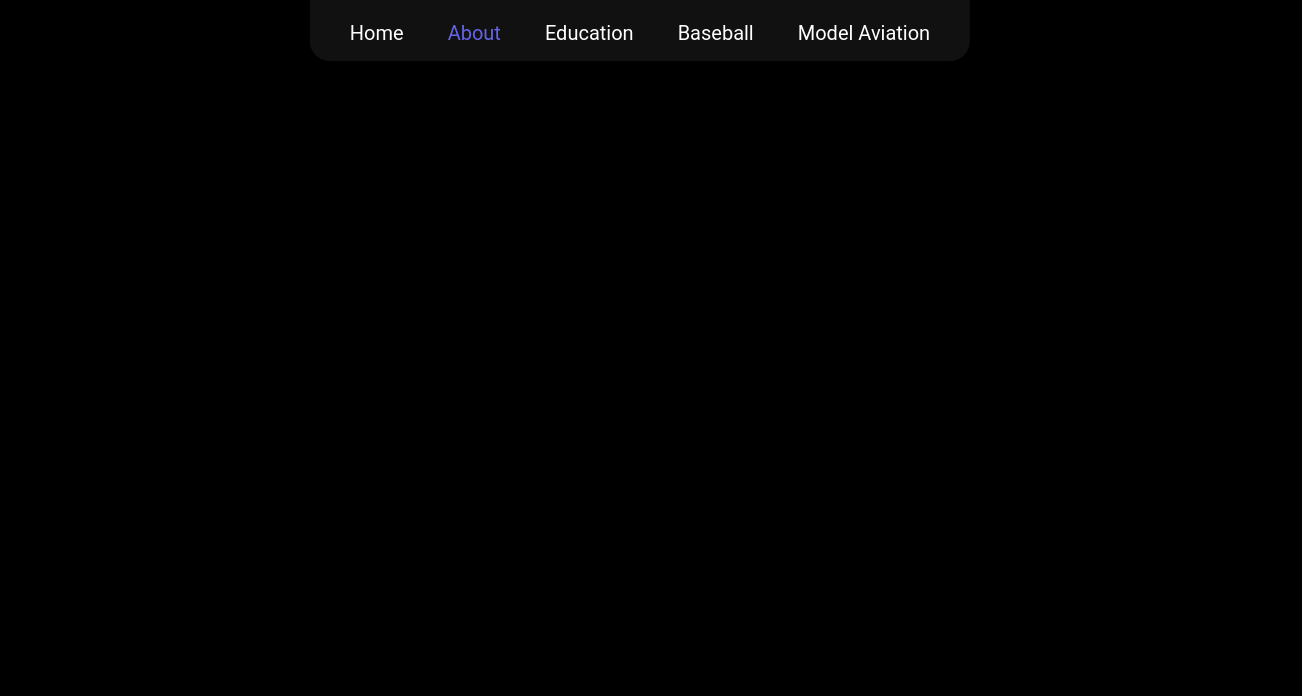
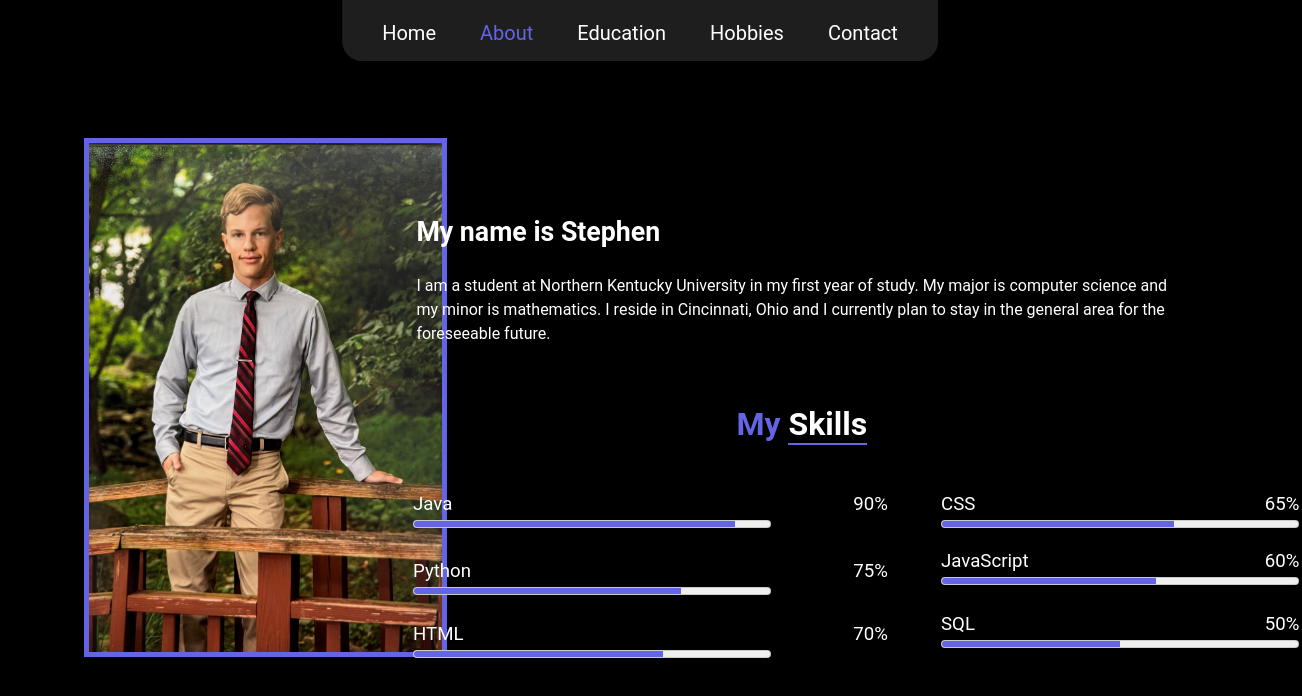
Before and after one commit to St3ve128/PersonalWebsite, a plain HTML site: page about.html in a window 1280 px wide. Shown: the whole page, 1302 px wide, since content can reach past the window. Drawn offline with Linux system fonts and the light colour scheme.

Commit message:
finished about.html

```diff
--- a/about.html
+++ b/about.html
@@ -8,17 +8,75 @@
     <link rel="stylesheet" href="css/styles.css">
   </head>
 
-  <body>
+  <body style="max-height:80vh">
     <header>
         <nav class="navbar">
           <ul>
             <li><a href="index.html">Home</a></li>
             <li><a href="about.html" class="active">About</a></li>
             <li><a href="#">Education</a></li>
-            <li><a href="#">Baseball</a></li>
-            <li><a href="#">Model Aviation</a></li>
+            <li><a href="#">Hobbies</a></li>
+            <li><a href="#">Contact</a></li>
           </ul>
         </nav>
-      </header>
+    </header>
+
+      <div style="position:relative; top:10vh; left:2vw">
+        <img src="img/pic-cropped.jpg" width="353" height="509" style="border:5px solid rgba(100, 100, 230)">
+      </div>
+
+      <h3 class="roboto-bold" style="position:relative; left:28vw; bottom:49vh; max-width:50vw">My name is Stephen</h3>
+      <p class="roboto-regular" style="position:relative; left:28vw; bottom:49vh; max-width:60vw">
+        I am a student at Northern Kentucky University in my first year of study. My major is computer science and my minor is mathematics. I reside in Cincinnati, Ohio and
+        I currently plan to stay in the general area for the foreseeable future.
+      </p>
+
+      <h2 class="roboto-bold" style="position:relative; left:53vw; bottom:45vh; max-width:25vw">
+        <span style="color:rgba(100, 100, 230)">My</span> <span style="border-bottom:2px solid rgba(100, 100, 230)">Skills</span>
+      </h2>
+      <table style="position:relative; left:27.5vw; bottom:43vh">
+        <tr height="50px">
+            <td width="475">
+                <label for="java" class="roboto-regular" style="font-size:14pt; display:flex; justify-content:space-between;">
+                    Java<span class="roboto-regular">90%</span>
+                </label>
+                <meter name="java" id="java" value="90" max="100" style="width:28vw; accent-color:rgba(100, 100, 230)"></meter>
+            </td>
+            <td style="padding-left:50px">
+                <label for="css" class="roboto-regular" style="font-size:14pt; display:flex; justify-content:space-between;">
+                    CSS<span class="roboto-regular">65%</span>
+                </label>
+                <meter name="css" id="css" value="65" max="100" style="width:28vw; accent-color:rgba(100, 100, 230)"></meter>
+            </td>
+        </tr>
+        <tr>
+            <td style="padding-top:20px">
+                <label for="python" class="roboto-regular" style="font-size:14pt; display:flex; justify-content:space-between;">
+                    Python<span class="roboto-regular">75%</span>
+                </label>
+                <meter name="python" id="python" value="75" max="100" style="width:28vw; accent-color:rgba(100, 100, 230)"></meter>
+            </td>
+            <td style="padding-left:50px">
+                <label for="javascript" class="roboto-regular" style="font-size:14pt; display:flex; justify-content:space-between;">
+                    JavaScript<span class="roboto-regular">60%</span>
+                </label>
+                <meter name="javascript" id="javascript" value="60" max="100" style="width:28vw; accent-color:rgba(100, 100, 230)"></meter>
+            </td>
+        </tr>
+        <tr>
+            <td style="padding-top:20px">
+                <label for="html" class="roboto-regular" style="font-size:14pt; display:flex; justify-content:space-between;">
+                    HTML<span class="roboto-regular">70%</span>
+                </label>
+                <meter name="html" id="html" value="70" max="100" style="width:28vw; accent-color:rgba(100, 100, 230)"></meter>
+            </td>
+            <td style="padding-left:50px">
+                <label for="sql" class="roboto-regular" style="font-size:14pt; display:flex; justify-content:space-between;">
+                    SQL<span class="roboto-regular">50%</span>
+                </label>
+                <meter name="sql" id="sql" value="50" max="100" style="width:28vw; accent-color:rgba(100, 100, 230)"></meter>
+            </td>
+        </tr>
+      </table>
   </body>
 </html>
--- a/css/styles.css
+++ b/css/styles.css
@@ -44,8 +44,20 @@ p {
     color: white;
 }
 
+meter::-webkit-meter-optimum-value {
+    background-color: rgba(100, 100, 230);
+}
+
+meter::-webkit-meter-suboptimum-value {
+    background-color: rgba(100, 100, 230);
+}
+
+meter::-webkit-meter-even-less-good-value {
+    background-color: rgba(100, 100, 230);
+}
+
 .navbar {
-    background-color: rgba(25, 25, 25, 0.7);
+    background-color: rgba(50, 50, 50, 0.6);
     padding-top: 5px;
     text-align: center;
     position: fixed;
```
Also changed, not shown: index.html (+7 -7 lines).
